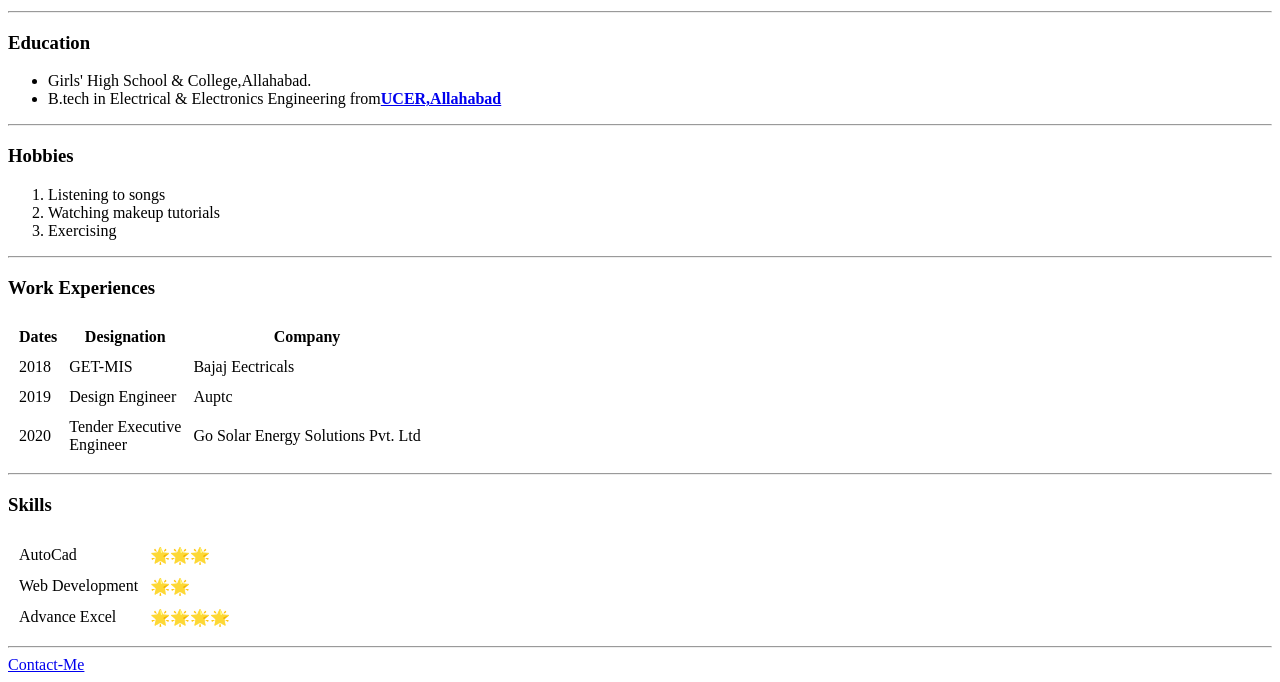
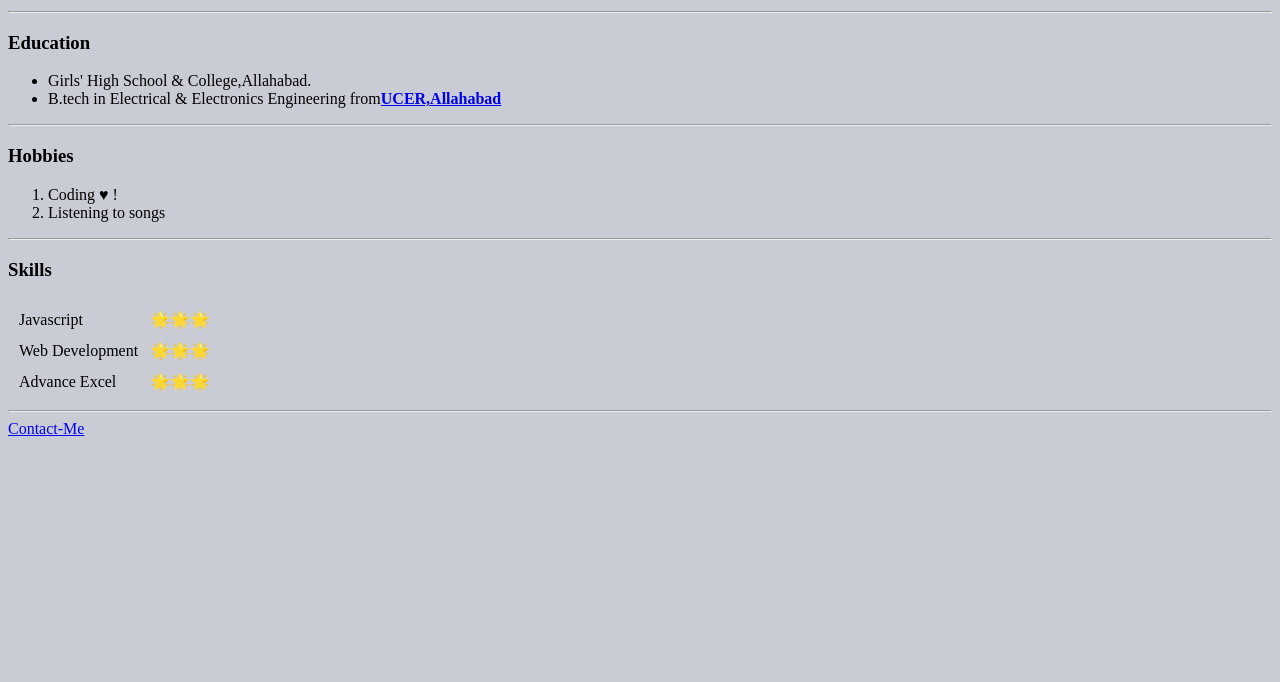
Before and after one commit to nehanisarkhan/cv, a plain HTML site: page index.html in a window 1280 px wide. Shown: the part 351-1033 px from the top of the page. After the commit the page ends 800 px from the top, so only its background shows below. Drawn offline with Linux system fonts and the light colour scheme.

Commit message:
some html done today

```diff
--- a/index.html
+++ b/index.html
@@ -1,41 +1,51 @@
 <!DOCTYPE html>
 <html lang="en" dir="ltr">
-
   <head>
-  <meta charset="utf-8">
+    <meta charset="utf-8" />
     <title>Neha Nisar Khan</title>
   </head>
-<body>
+  <body style="background-color: #c9ccd5">
     <table cellspacing="20">
       <tr>
         <td>
           <img
             src="https://instagram.fknu1-2.fna.fbcdn.net/v/t51.2885-19/s150x150/141540904_739233200060741_4377536133417412689_n.jpg?_nc_ht=instagram.fknu1-2.fna.fbcdn.net&_nc_ohc=lm-_DbmOdtoAX-93l1p&tp=1&oh=843c0ac9865d31fcfb725e195426e587&oe=6041A8BA"
-          alt="Neha niar khan DP">
+            alt="Neha niar khan DP"
+          />
         </td>
         <td>
           <h1>Neha Nisar Khan</h1>
           <p><em> Web Developer Student.</em></p>
-        <p>An Electrical & Electronics Engineering graduate currently learning <strong><em>Web Development</em></strong>.</p>
+          <p>
+            An Electrical & Electronics Engineering graduate currently learning
+            <strong><em>Web Development</em></strong
+            >.
+          </p>
         </td>
       </tr>
     </table>
 
-  <hr>
+    <hr />
     <h3>Education</h3>
     <ul>
       <li>Girls' High School & College,Allahabad.</li>
-    <li>B.tech in Electrical & Electronics Engineering from<strong><a href="https://collegedunia.com/college/28862-united-college-of-engineering-and-research-ucer-allahabad">UCER,Allahabad</a></strong></li>
+      <li>
+        B.tech in Electrical & Electronics Engineering from<strong
+          ><a
+            href="https://collegedunia.com/college/28862-united-college-of-engineering-and-research-ucer-allahabad"
+            >UCER,Allahabad</a
+          ></strong
+        >
+      </li>
     </ul>
-  <hr>
+    <hr />
     <h3>Hobbies</h3>
     <ol>
+      <li>Coding &#9829 !</li>
       <li>Listening to songs</li>
-    <li>Watching makeup tutorials</li>
-    <li>Exercising</li>
     </ol>
-  <hr>
-  <h3>Work Experiences</h3>
+    <hr />
+    <!-- <h3>Work Experiences</h3>
     <table cellspacing="10">
       <thead>
         <th>Dates</th>
@@ -55,35 +65,30 @@ src="https://instagram.fknu1-2.fna.fbcdn.net/v/t51.2885-19/s150x150/141540904_73
         </tr>
         <tr>
           <td>2020</td>
-        <td>Tender Executive <br>Engineer</td>
+          <td>Tender Executive <br />Engineer</td>
           <td>Go Solar Energy Solutions Pvt. Ltd</td>
-
-      </tr>
-
-    </tbody>
+        </tr> -->
+      <!-- </tbody>
     </table>
-  <hr>
+    <hr /> -->
     <h3>Skills</h3>
 
     <table cellspacing="10">
       <tr>
-      <td>AutoCad </td>
+        <td>Javascript</td>
         <td>🌟🌟🌟</td>
       </tr>
       <tr>
-      <td>Web Development </td>
-      <td>🌟🌟</td>
+        <td>Web Development</td>
+        <td>🌟🌟🌟</td>
       </tr>
       <tr>
-      <td>Advance Excel </td>
-      <td>🌟🌟🌟🌟</td>
+        <td>Advance Excel</td>
+        <td>🌟🌟🌟</td>
       </tr>
     </table>
 
-
-  <hr size="2">
+    <hr size="2" />
     <a href="contact me.html">Contact-Me</a>
-
   </body>
-
 </html>
```
Lines whose indentation alone changed are shown as unchanged.
